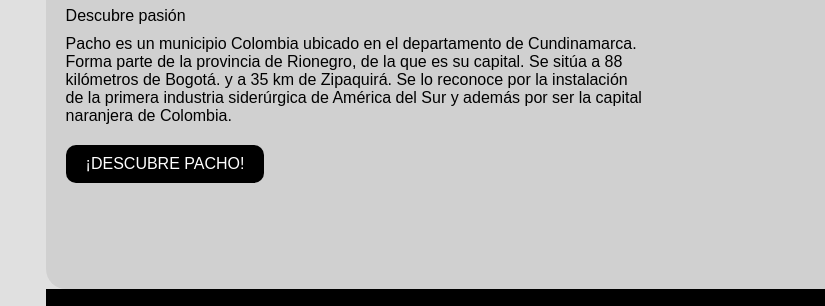
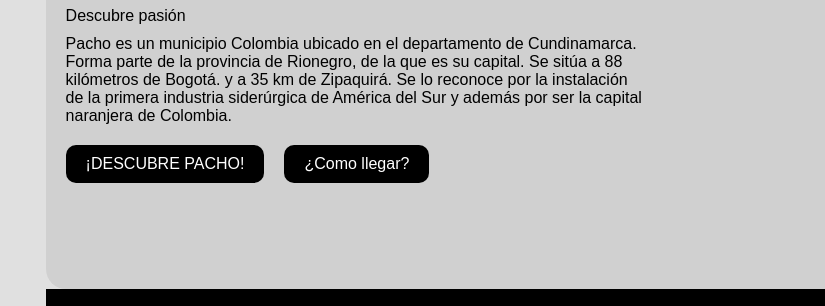
Before and after one commit to LinJose02/TourismEX, a plain HTML site: page index.html in a window 1280 px wide. Shown: the part 178-484 px from the top of the page, 0-825 px from the left. Drawn offline with Linux system fonts and the light colour scheme; grey boxes are pictures that could not be loaded.

Commit message:
Update index.html
Add button

```diff
--- a/index.html
+++ b/index.html
@@ -32,7 +32,7 @@
                 <p>Pacho es un municipio Colombia ubicado en el departamento de Cundinamarca. Forma parte de la provincia de Rionegro, de la que es su capital. Se sitúa a 88 kilómetros de Bogotá. y a 35 km de Zipaquirá. Se lo reconoce por la instalación de la primera industria siderúrgica de América del Sur y además por ser la capital naranjera de Colombia.</p>
                 <div class="buttons">
                     <a href="landing/landing.html">¡DESCUBRE PACHO!</a>
-                    <!--<a href="howto.html">¿Como llegar?</a>-->
+                    <a href="howto.html">¿Como llegar?</a>
                 </div>
             </div>
             <div class="image-content">
```
